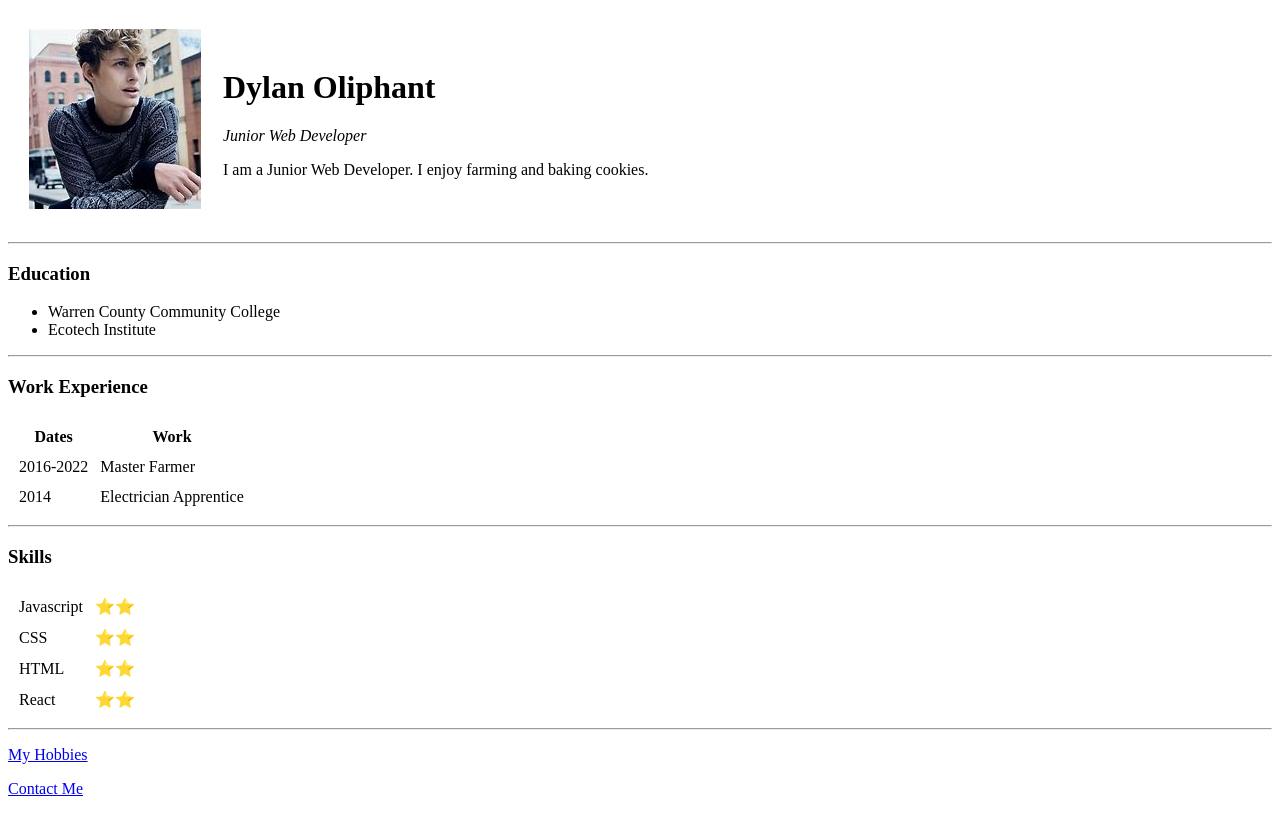
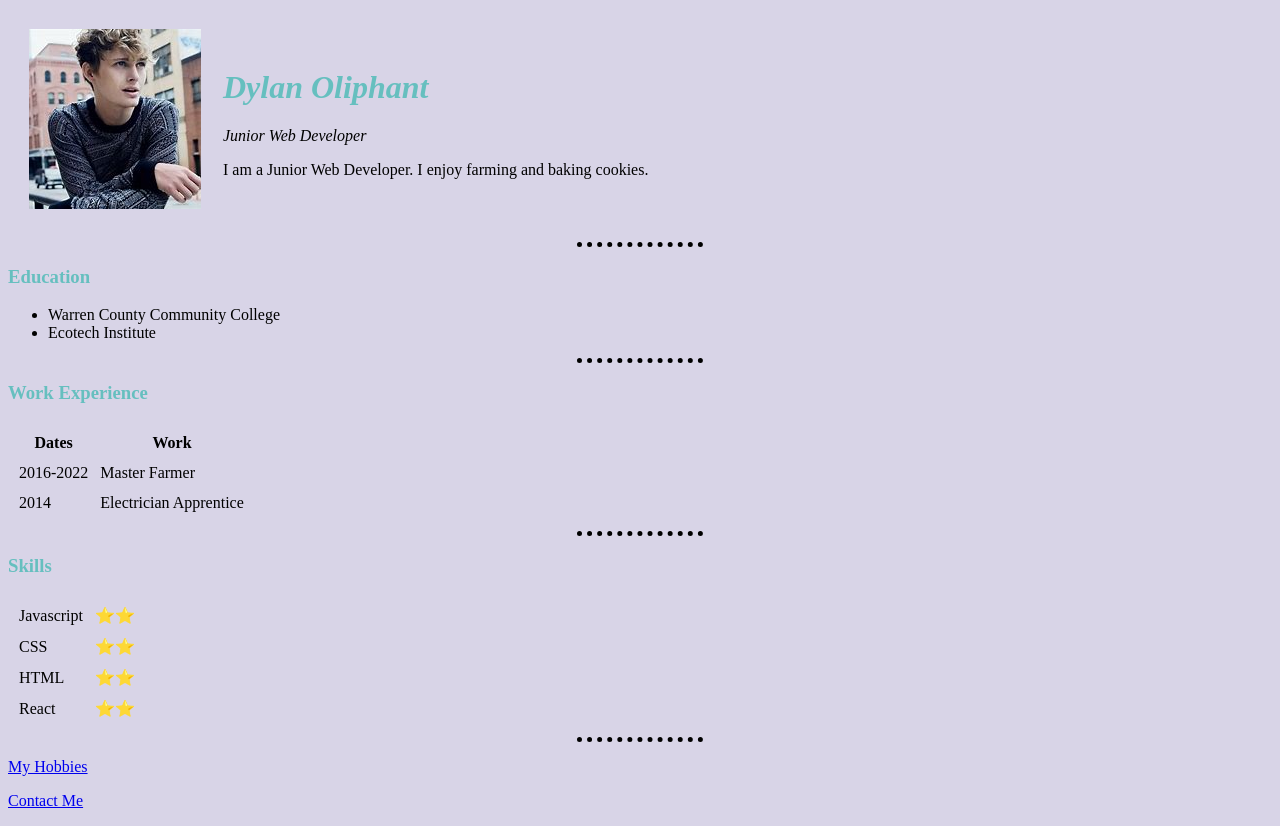
Before and after one commit to DylanOliphant/CV, a plain HTML site: page index.html in a window 1280 px wide. Drawn offline with Linux system fonts and the light colour scheme.

Commit message:
Add files via upload

```diff
--- /dev/null
+++ b/css/styles.css
@@ -0,0 +1,21 @@
+body {
+    background-color: rgb(216, 212, 231);
+}
+
+hr {
+    border-style: none;
+    border-top: dotted;
+    border-color: rgb(0, 0, 0);
+    border-width: 5px;
+    width: 10%;
+
+}
+
+h1 {
+    color: #66bfbf;
+    font-style: oblique;
+}
+
+h3 {
+    color: #66bfbf;
+}
--- a/index.html
+++ b/index.html
@@ -5,6 +5,7 @@
     <meta charset="UTF-8">
     <meta http-equiv="X-UA-Compatible" content="IE=edge">
     <meta name="viewport" content="width=device-width, initial-scale=1.0">
+    <link rel="stylesheet" href="css/styles.css">
     <title>Resume</title>
 </head>
 
```
Also changed, not shown: contact.html (+1 -0 lines), hobbies.html (+1 -0 lines).
